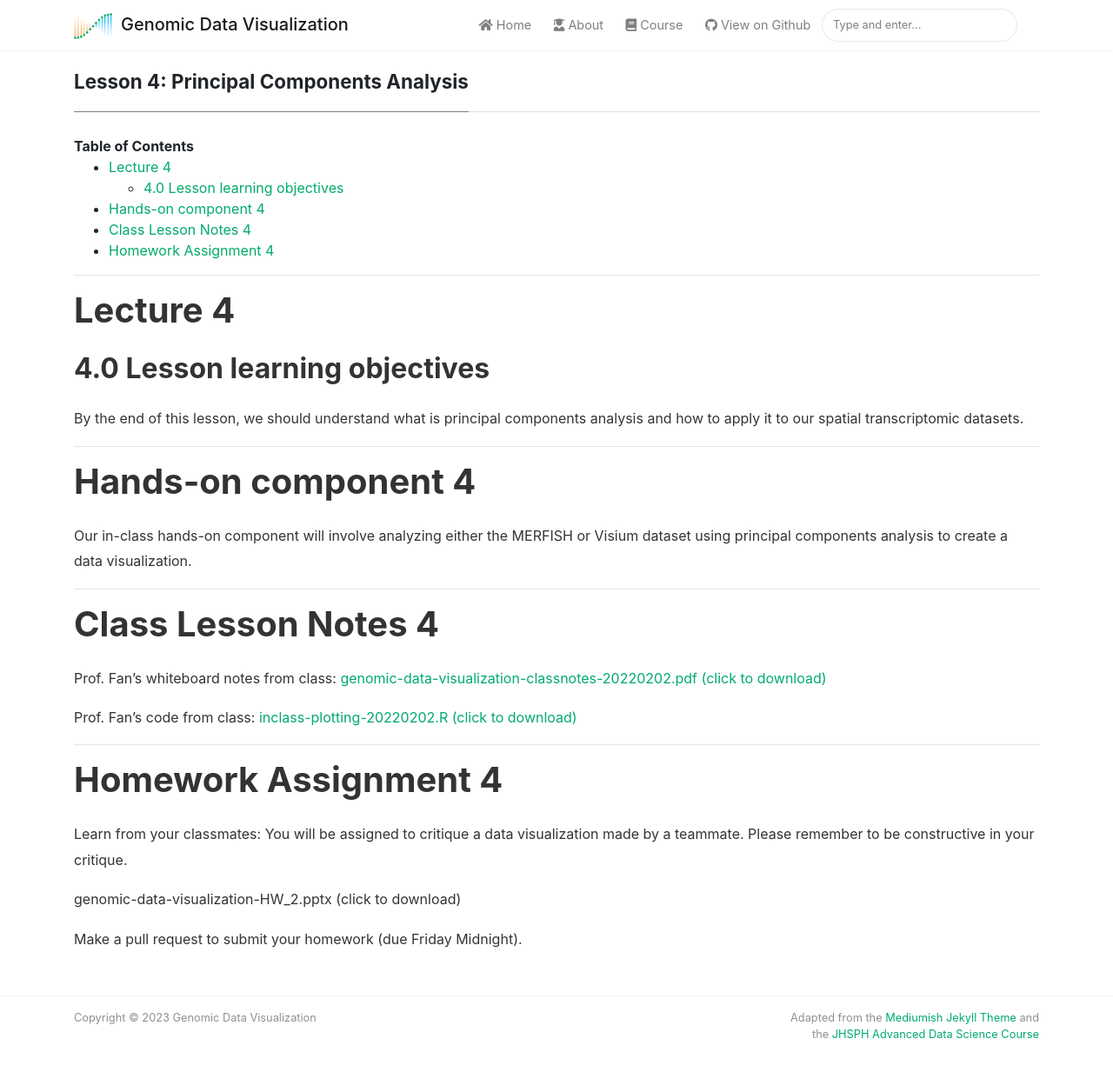
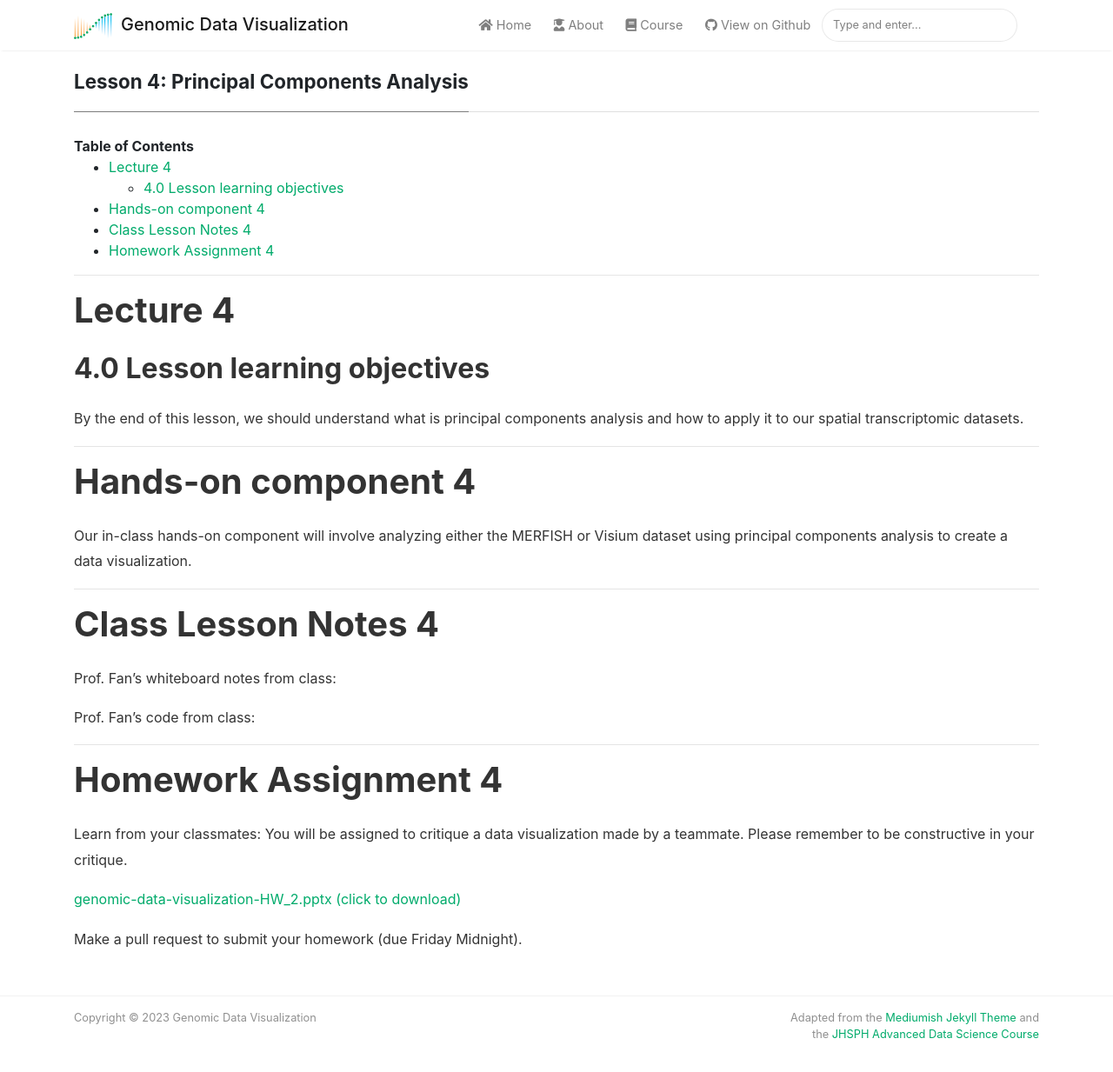
Before and after one commit to JEFworks-Lab/genomic-data-visualization-2023, a Jekyll site: the page built from _course/4-pca.md, in a window 1280 px wide and 1274 px high. Shown: the top 1233 px of the window at 87% size. Built offline with Jekyll 4.4.1, drawn with Linux system fonts in a browser that asks for light colours; nearby versions of some CDN libraries.

Commit message:
update links

```diff
--- a/_course/4-pca.md
+++ b/_course/4-pca.md
@@ -20,9 +20,9 @@ Our in-class hands-on component will involve analyzing either the MERFISH or Vis
 
 # Class Lesson Notes 4
 
-Prof. Fan’s whiteboard notes from class: [genomic-data-visualization-classnotes-20220202.pdf (click to download)]({{ site.baseurl }}/resources/notes/genomic-data-visualization-classnotes-20220202.pdf)
+Prof. Fan’s whiteboard notes from class:
 
-Prof. Fan’s code from class: [inclass-plotting-20220202.R (click to download)]({{ site.baseurl }}/resources/code/inclass-plotting-20220202.R)
+Prof. Fan’s code from class:
 
 ---
 
@@ -30,6 +30,6 @@ Prof. Fan’s code from class: [inclass-plotting-20220202.R (click to download)]
 
 Learn from your classmates: You will be assigned to critique a data visualization made by a teammate. Please remember to be constructive in your critique.
 
-genomic-data-visualization-HW_2.pptx (click to download)
+[genomic-data-visualization-HW_2.pptx (click to download)]({{ site.baseurl }}/resources/hw/genomic-data-visualization-HW_2.pptx)
 
 Make a pull request to submit your homework (due Friday Midnight).
```
